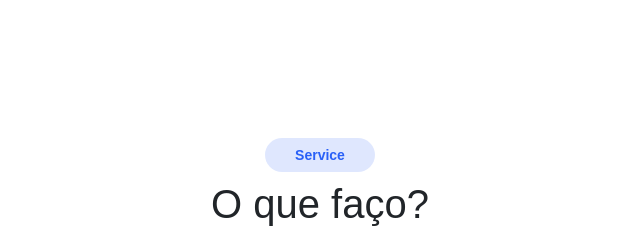
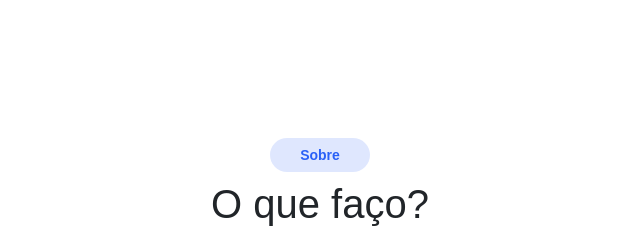
Before and after one commit to ViniciusRibeiroLopes/portfoliofatec, a plain HTML site: page index.html in a window 1280 px wide. Shown: the part 1280-1520 px from the top of the page, 320-960 px from the left. Drawn offline with nearby package versions, Linux system fonts and the light colour scheme; a web font is replaced by a local one.

Commit message:
Update index.html

```diff
--- a/index.html
+++ b/index.html
@@ -87,7 +87,7 @@
     <div class="vg-page page-service">
       <div class="container">
         <div class="text-center wow fadeInUp">
-          <div class="badge badge-subhead">Service</div>
+          <div class="badge badge-subhead">Sobre</div>
         </div>
         <h1 class="fw-normal text-center wow fadeInUp">O que faço?</h1>
         <div class="row mt-5">
```
